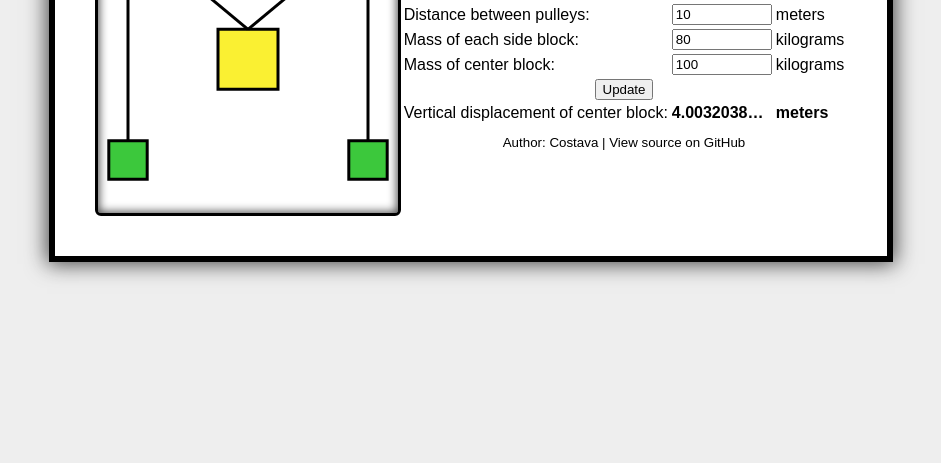
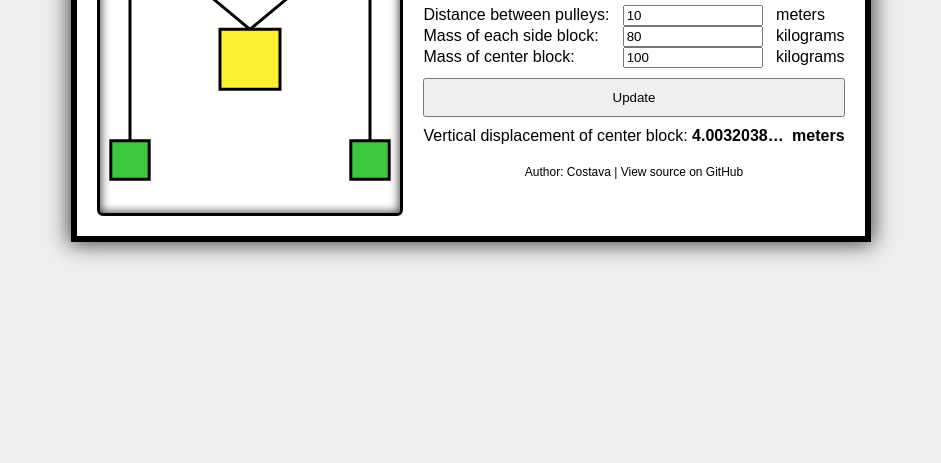
Before and after one commit to Costava/Weights-in-Equilibrium, a plain HTML site: page src/index.html in a window 1280 px wide. Shown: the part 337-800 px from the top of the page, without its empty margins (169-1110 px from the left). Drawn offline with Linux system fonts and the light colour scheme.

Commit message:
GUI optimizations
- Table element changed to flex table
- Font sizes now set in px
- .app-container padding reduced
- Other improvements

```diff
--- a/src/index.html
+++ b/src/index.html
@@ -10,44 +10,48 @@
 
 	<body>
 		<div class="app-container">
-			<canvas class="js-canvas app-canvas" width="300" height="300">Your browser does not support canvas :(</canvas>
+			<div class="half">
+				<canvas class="js-canvas app-canvas" width="300" height="300">Your browser does not support canvas :(</canvas>
+			</div>
 
-			<table class="control-panel">
-				<caption class="app-title">Weights in Equilibrium</caption>
-				<tbody>
-					<tr>
-						<td>Distance between pulleys</td>
-						<td><input type="text" class="js-pulley-length" value="10"></input></td>
-						<td>meters</td>
-					</tr>
-					<tr>
-						<td>Mass of each side block</td>
-						<td><input type="text" class="js-side-mass" value="80"></input></td>
-						<td>kilograms</td>
-					</tr>
-					<tr>
-						<td>Mass of center block</td>
-						<td><input type="text" class="js-center-mass" value="100"></input></td>
-						<td>kilograms</td>
-					</tr>
-					<tr>
-						<td colspan="3" class="button-cell"><button class="js-update">Update</button></td>
-					</tr>
-					<tr>
-						<td>Vertical displacement of center block</td>
-						<td><span class="js-bob-hang hang-span"></span></td>
-						<td class="hang-span-units">meters</td>
-					</tr>
-					<tr>
-						<td colspan="3" class="info">Author: <a href="https://github.com/Costava" target="_blank">Costava</a> | <a href="https://github.com/Costava/Weights-in-Equilibrium" target="_blank">View source on GitHub</a></td>
-					</tr>
-				</tbody>
-			</table>
-		</div>
+			<div class="right half">
+				<h1 class="app-title">Weights in Equilibrium</h1>
+
+				<div class="control-panel">
+					<div class="flex-table-column">
+						<div class="desc">Distance between pulleys</div>
+						<div class="desc">Mass of each side block</div>
+						<div class="desc">Mass of center block</div>
+					</div>
+
+					<div class="flex-table-column input-column">
+						<input type="text" class="js-pulley-length" value="10"></input>
+						<input type="text" class="js-side-mass" value="80"></input>
+						<input type="text" class="js-center-mass" value="100"></input>
+					</div>
+
+					<div class="flex-table-column">
+						<div>meters</div>
+						<div>kilograms</div>
+						<div>kilograms</div>
+					</div>
+				</div>
+
+				<button class="js-update update">Update</button>
+
+				<div class="flex-table-row">
+					<div>Vertical displacement of center block:&nbsp;</div>
+					<span class="js-bob-hang hang-span"></span>
+					<div class="hang-span-units">meters</div>
+				</div>
+
+				<div class="info">Author: <a href="https://github.com/Costava" target="_blank">Costava</a> | <a href="https://github.com/Costava/Weights-in-Equilibrium" target="_blank">View source on GitHub</a></div>
+			</div><!-- End of second .half -->
+		</div><!-- End of .app-container -->
 
 		<div class="js-modal-container"></div>
+
+		<script src="scripts/wequ.js"></script>
+		<script src="scripts/main.js"></script>
 	</body>
-
-	<script src="scripts/wequ.js"></script>
-	<script src="scripts/main.js"></script>
 </html>
--- a/src/styles/style.css
+++ b/src/styles/style.css
@@ -20,7 +20,7 @@ body {
 	justify-content: center;
 
 	font-family: Arial, sans-serif;
-	font-size: medium;
+	font-size: 16px;
 }
 
 a {
@@ -39,9 +39,22 @@ a:hover {
 	justify-content: center;
 
 	background-color: #fff;
-	padding: 40px;
+	padding: 20px;
 	border: 6px solid #000;
 	box-shadow: 0 0 20px 2px #444;
+}
+
+.half {
+	display: flex;
+	flex-direction: column;
+}
+
+.right {
+	padding: 0 0 0 20px;
+}
+
+.right.half > * {
+	padding: 10px 0 10px 0;
 }
 
 .app-canvas {
@@ -52,31 +65,56 @@ a:hover {
 }
 
 .app-title {
-	font-size: xx-large;
+	font-size: 32px;
 	font-weight: bold;
+
+	text-align: center;
+	margin: 0;
 }
 
-.control-panel td:nth-child(1):not(.button-cell):not(.info):after {
-	content: ":";
+.control-panel {
+	display: flex;
+	flex-direction: row;
+
+	justify-content: space-between;
 }
 
-.control-panel td input, .hang-span {
-	width: 100px;
+.flex-table-column {
+	display: flex;
+	flex-direction: column;
+	justify-content: space-around;
+}
+
+.flex-table-row {
+	display: flex;
+	flex-direction: row;
+	justify-content: space-between;
+}
+
+.input-column {
+	max-width: 140px;
+}
+
+.desc:after {
+	content: ":";
 }
 
 .hang-span {
 	font-weight: bold;
-	float: left;
 	overflow: hidden;
 	text-overflow: ellipsis;
+
+	width: 100px;
 }
 
 .hang-span-units {
 	font-weight: bold;
 }
 
-.button-cell {
+.info {
 	text-align: center;
+
+	font-size: 12px;
 }
 
 .modal {
@@ -100,10 +138,3 @@ a:hover {
 	transition: opacity;
 	transition-duration: 0.5s;
 }
-
-.info {
-	padding: 10px;
-
-	text-align: center;
-	font-size: smaller;
-}
```
